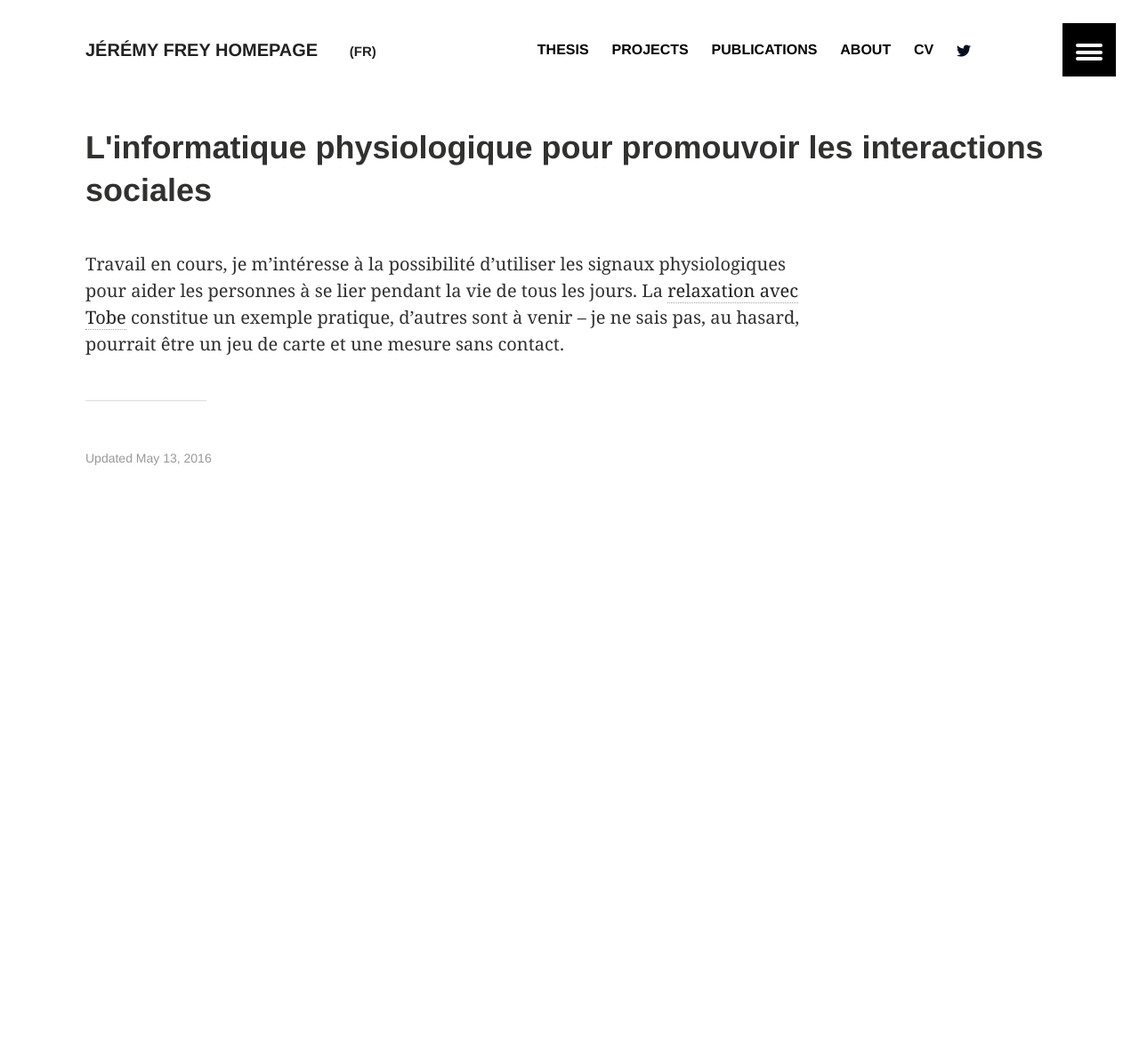
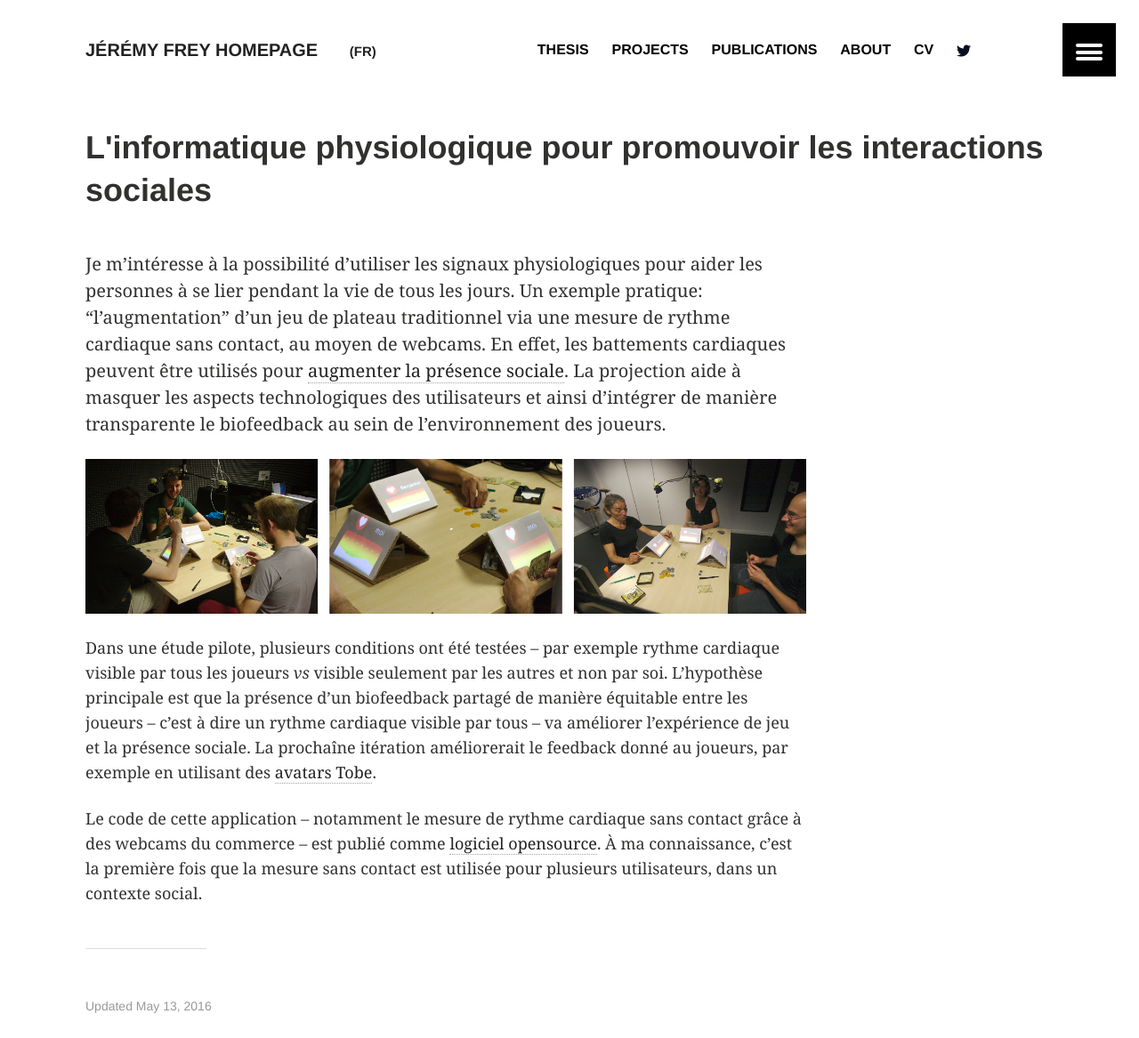
Before and after one commit to jfrey-xx/jfrey-xx.github.io, a Jekyll site: the page built from _projects_fr/social.md, in a window 1280 px wide. Shown: the whole page at 89% size. Built offline with Jekyll 4.4.1, drawn with Linux system fonts in a browser that asks for light colours; before the commit the page ends 900 px from its top, so only the background shows below that.

Commit message:
French version of bluff.

```diff
--- a/_projects_fr/social.md
+++ b/_projects_fr/social.md
@@ -6,4 +6,11 @@ order: 4
 layout: project
 ---
 
-Travail en cours, je m'intéresse à la possibilité d'utiliser les signaux physiologiques pour aider les personnes à se lier pendant la vie de tous les jours. La [relaxation avec Tobe](/fr/projets/tobe/) constitue un exemple pratique, d'autres sont à venir -- je ne sais pas, au hasard, pourrait être un jeu de carte et une mesure sans contact.
+Je m'intéresse à la possibilité d'utiliser les signaux physiologiques pour aider les personnes à se lier pendant la vie de tous les jours. Un exemple pratique: "l'augmentation" d'un jeu de plateau traditionnel via une mesure de rythme cardiaque sans contact, au moyen de webcams. En effet, les battements cardiaques peuvent être utilisés pour [augmenter la présence sociale](/fr/projets/agents-presence-sociale/). La projection aide à masquer les aspects technologiques des utilisateurs et ainsi d'intégrer de manière transparente le biofeedback au sein de l'environnement des joueurs.
+
+
+![Mesure du rythme cardiaque sans contact et projection sont utilisés afin d'augmenter le jeu de plateau "Complots".](/images/social/teaser_bluff.jpg)
+
+Dans une étude pilote, plusieurs conditions ont été testées -- par exemple rythme cardiaque visible par tous les joueurs *vs* visible seulement par les autres et non par soi. L'hypothèse principale est que la présence d'un biofeedback partagé de manière équitable entre les joueurs -- c'est à dire un rythme cardiaque visible par tous -- va améliorer l'expérience de jeu et la présence sociale. La prochaîne itération améliorerait le feedback donné au joueurs, par exemple en utilisant des [avatars Tobe](/fr/projets/tobe/).
+
+Le code de cette application -- notamment le mesure de rythme cardiaque sans contact grâce à des webcams du commerce -- est publié comme [logiciel opensource](https://github.com/jfrey-xx/PhysioBluffGame.meta). À ma connaissance, c'est la première fois que la mesure sans contact est utilisée pour plusieurs utilisateurs, dans un contexte social.
```
